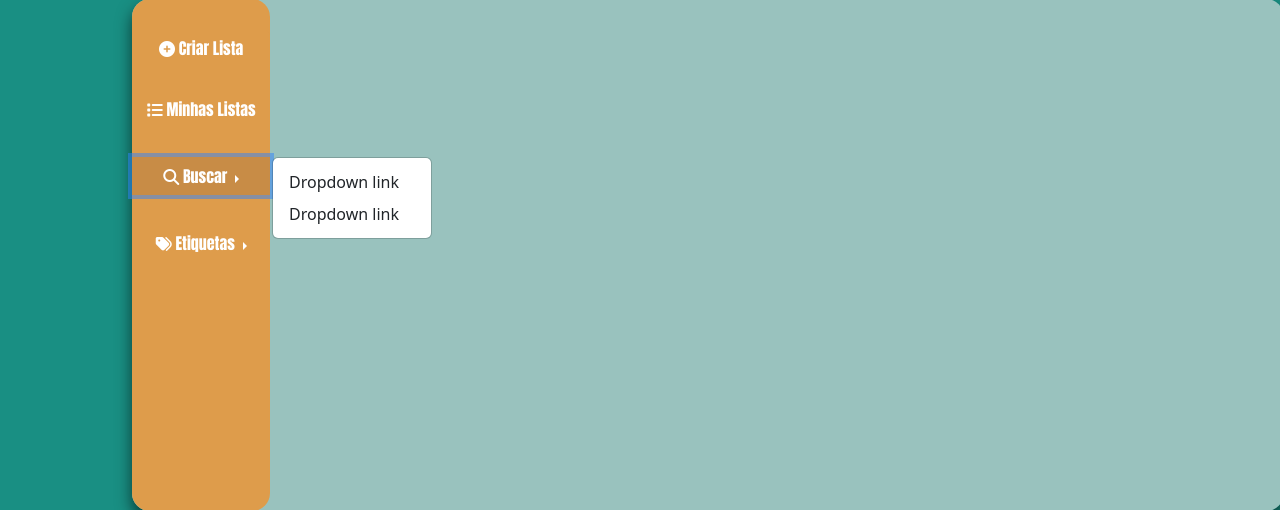
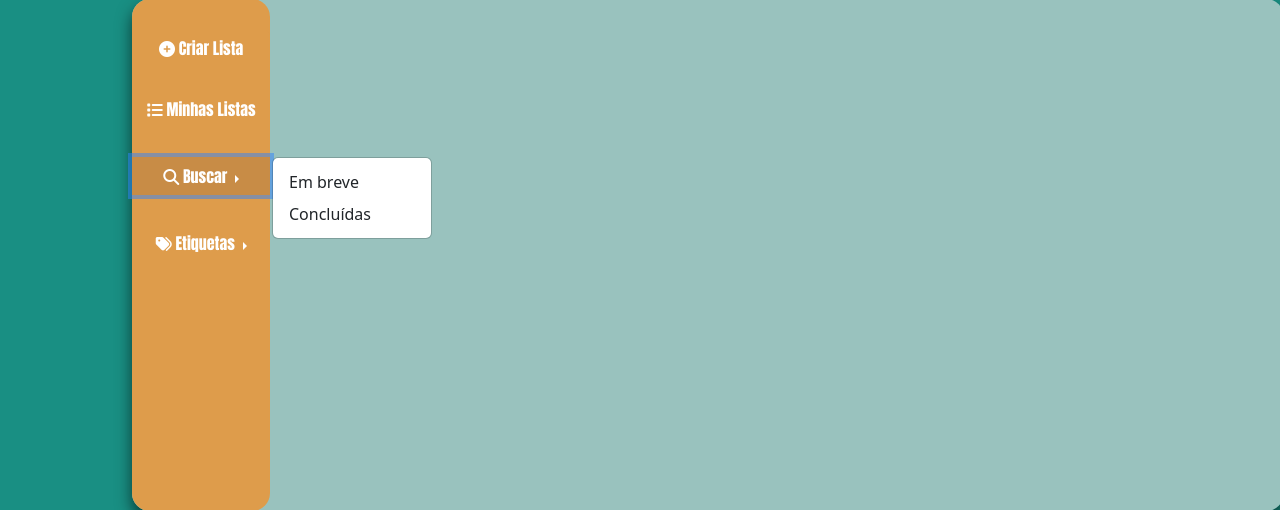
Before and after one commit to AdemarLira/to-do-list, a PHP site: page / in a window 1280 px wide, after a click on "Buscar". Shown: the part 129-639 px from the top of the page. Run offline with PHP 8.4, Linux system fonts and the light colour scheme; some libraries are stand-ins or nearby versions.

Commit message:
função homePage

```diff
--- a/index.php
+++ b/index.php
@@ -10,11 +10,6 @@
   <link href="https://cdnjs.cloudflare.com/ajax/libs/bootstrap-datepicker/1.9.0/css/bootstrap-datepicker.min.css" rel="stylesheet">
   <link href="style1.css" rel="stylesheet">
 </head>
-  <!-- <script>
-    function mostrarModelos() {
-      document.querySelector('.content-principal').style.display = 'block';
-    }
-  </script> -->
 <body>
   <nav class="navbar navbar-expand-lg custom-navbar-bg">
     <div class="container-fluid">
@@ -26,7 +21,7 @@
       <div class="collapse navbar-collapse" id="navbarSupportedContent">
         <ul class="navbar-nav me-auto mb-2 mb-lg-0">
           <li class="nav-item">
-            <a class="nav-link" aria-current="page" href="#">Início</a>
+            <a class="nav-link" aria-current="page" onclick="homePage()" href="#">Início</a>
           </li>
           <li class="nav-item">
             <a class="nav-link" onclick = "mostrarModelos()" href="#">Modelos</a>
@@ -63,8 +58,8 @@
             Buscar
           </button>
           <ul class="dropdown-menu">
-            <li><a class="dropdown-item" href="#">Dropdown link</a></li>
-            <li><a class="dropdown-item" href="#">Dropdown link</a></li>
+            <li><a class="dropdown-item" href="#">Em breve </a></li>
+            <li><a class="dropdown-item" href="#">Concluídas</a></li>
           </ul>
         </div>
         <div class="btn-group dropend" role="group">
@@ -136,6 +131,9 @@
   <script src="https://cdnjs.cloudflare.com/ajax/libs/bootstrap-datepicker/1.9.0/js/bootstrap-datepicker.min.js"></script>
 
   <script>
+    function homePage() {
+      document.querySelector('.content-principal').style.display = 'none';
+    }
     function mostrarModelos() {
       document.querySelector('.content-principal').style.display = 'block';
     }
```
